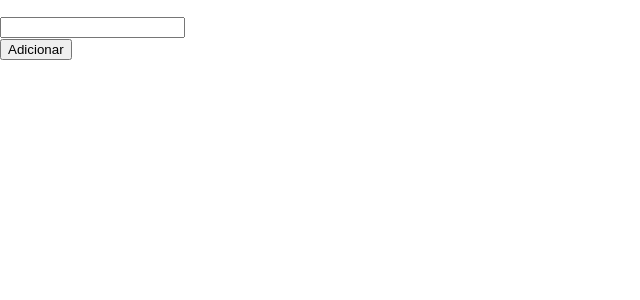
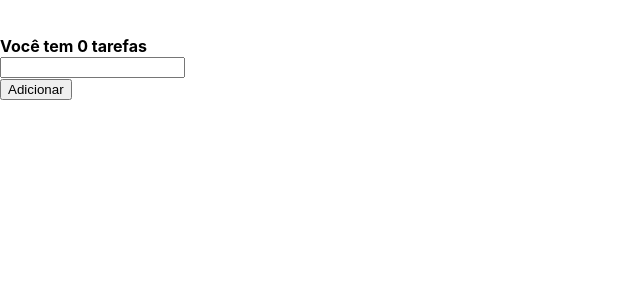
Before and after one commit to romagnolocesar/projeto-hooks, a React (Create React App) app: page / in a window 1280 px wide. Shown: the top 300 px of the page, without its empty margins (0-640 px from the left). Built offline with nearby package versions, Linux system fonts and the light colour scheme.

Commit message:
Aula 83 - UseMemo

```diff
--- a/src/App.js
+++ b/src/App.js
@@ -1,4 +1,4 @@
-import React, {useState, useEffect} from 'react';
+import React, {useState, useEffect, useMemo} from 'react';
 
 function App() {
 
@@ -24,6 +24,8 @@ function App() {
     setInput('');
   }
 
+  const totalTarefas = useMemo(() => tarefas.length, [tarefas]);
+
   return (
     <div className="App">
         <ul>
@@ -31,6 +33,8 @@ function App() {
               <li key={tarefa} >{tarefa}</li>
            ) )}
         </ul>
+        <br/>
+        <strong>Você tem {totalTarefas} tarefas</strong><br/>
         <input type="text" value={input} onChange={e => setInput(e.target.value)}/><br/>
           <button type="button" onClick={handleAdd}>Adicionar</button>
     </div>
```
